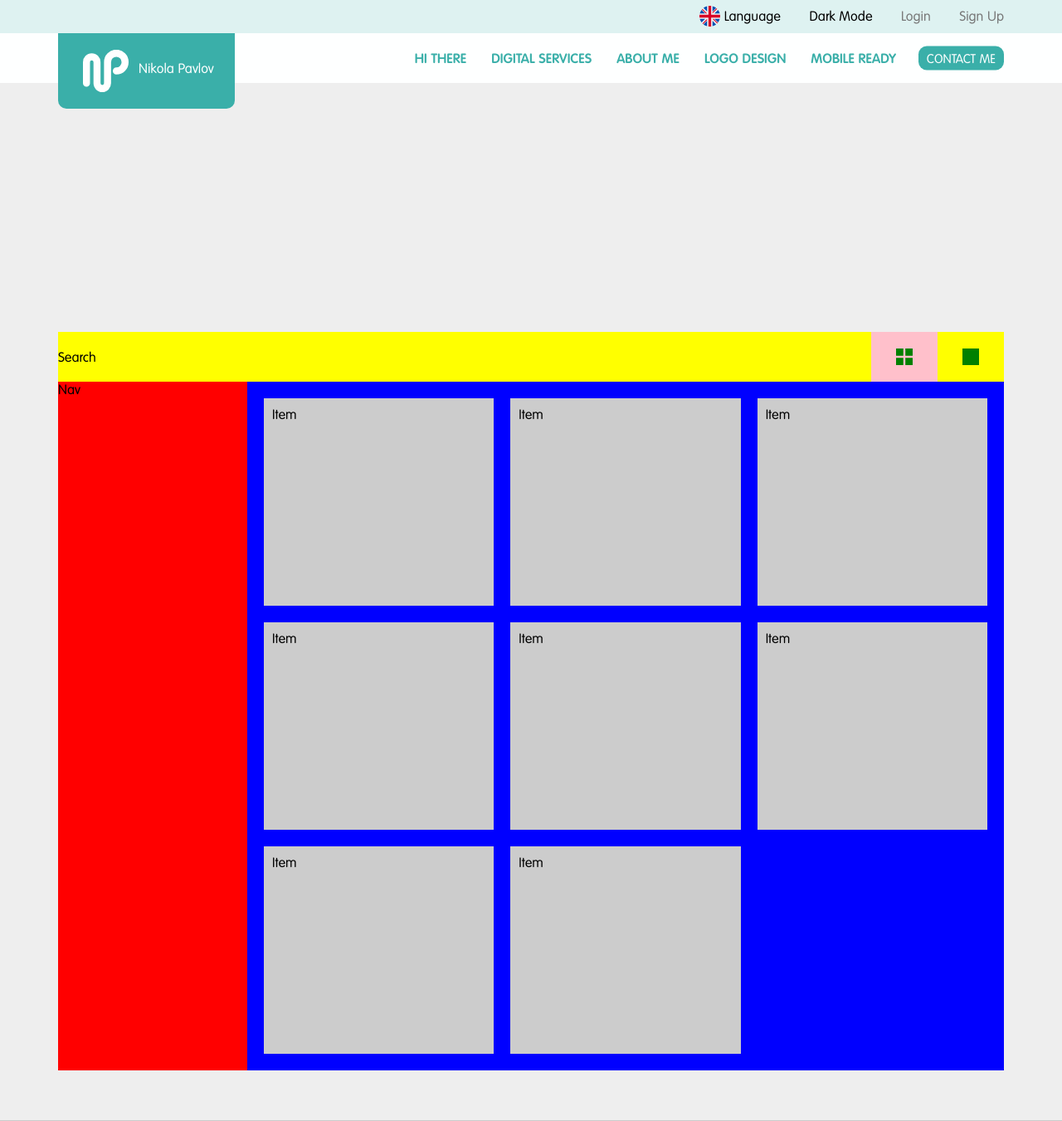
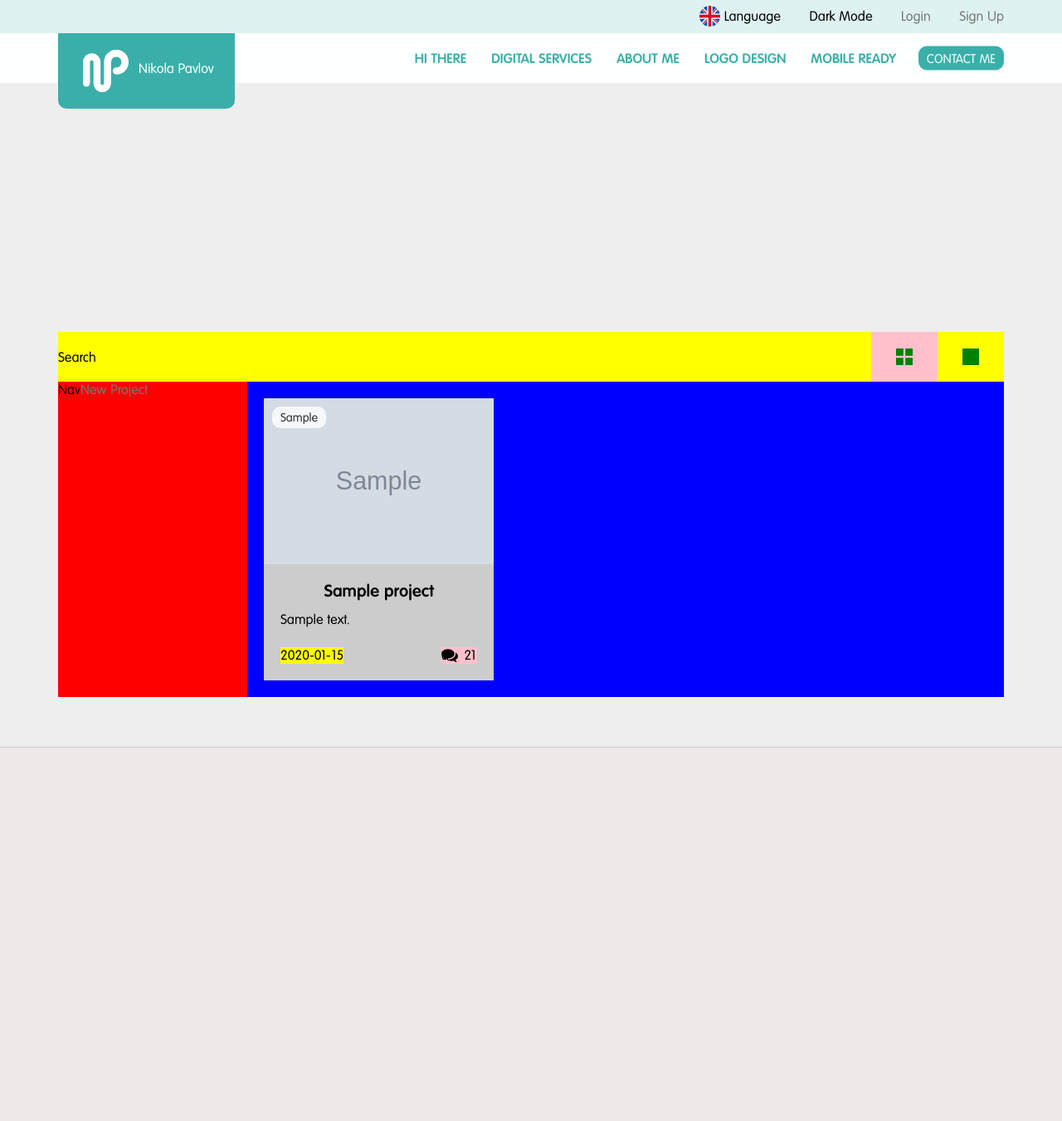
Before and after one commit to nikola-pavlov/nikola-web, a Node server app: page /portfolio in a window 1280 px wide. Shown: the whole page at 83% size. After the commit the page ends 901 px from the top, so only its background shows below. Run offline with Node 20, Linux system fonts and the light colour scheme; tables that the repository leaves empty hold one stand-in row (values such as "Sample post"); grey boxes marked "Sample" are stand-in pictures; some libraries are stand-ins or nearby versions; grey boxes are pictures that could not be loaded.

Commit message:
working on portfolio page

```diff
--- a/app.js
+++ b/app.js
@@ -5,20 +5,23 @@ var express 			= require("express"),
 passport			= require("passport"),
 LocalStrategy 		= require("passport-local"),
 Message 			= require("./models/message"),
-	User				= require("./models/user")
+User				= require("./models/user"),
+Project				= require("./models/project")
 
 mongoose.connect("mongodb://localhost/portfolio_web");
 
-// Message.create({
-// 	message: "Starting data for testing",
-// 	name: "Mile Panika",
-// 	email: "mile@panika.com"
-// }, function(err, message) {
+// Project.create({
+// 	name: "Starting data for testing",
+// 	description: "Mile Panika",
+// 	category: "mile@panika.com",
+// 	date: "17/09/2019",
+// 	image: "Image"
+// }, function(err, project) {
 // 	if(err) {
 // 		console.log(err);
 // 	} else {
 // 		console.log("NEWLY CREATED MESSAGE");
-// 		console.log(message)
+// 		console.log(project)
 // 	}
 // });
 
@@ -63,10 +66,6 @@ app.get("/about-me", function(req, res){
 
 app.get("/cv", function(req, res){
 	res.render("portfolio/cv");
-});
-
-app.get("/portfolio", function(req, res){
-	res.render("portfolio/portfolio");
 });
 
 app.get("/inbox", isLoggedIn, function(req, res){
@@ -160,6 +159,52 @@ function checkPassword(req, res, next){
 	res.redirect("/login");
 }
 
+// portfolio routes
+
+// var projects = [
+// 	{name: "Travel Flyer", image: "https://pixabay.com/get/5ee4dc4b4857b108f5d084609620367d1c3ed9e04e50744f7d2878dd904cc2_340.jpg", description: "Lorem ipsum dolor sit amet, consectetur adipisicing elit. nobis cumque molestias."},
+// 	{name: "Book Branding", image: "https://pixabay.com/get/55e2d2464f5ba814f6da8c7dda793f7f1636dfe2564c704c73277cd79e4ac45f_340.jpg", description: "Reprehenderit architecto odit consequuntur voluptas earum nulla magni nostrum. Hic ducimus, in ipsum."},
+// 	{name: "Catalogue Design", image: "https://pixabay.com/get/54e3d7464c50ab14f6da8c7dda793f7f1636dfe2564c704c73277cd79e4ac45f_340.jpg", description: "Vero facere, ullam blanditiis nostrum quod, autem atque incidunt animi nobis..."},
+// 	{name: "Amazing Webpage", image: "https://pixabay.com/get/54e0d54b4c56b108f5d084609620367d1c3ed9e04e50744f7d2878dd904cc2_340.jpg", description: "Itaque provident tenetur delectus consequatur quod maxime, perspiciatis quaerat doloremque culpa?"}
+
+// 	];
+
+app.get("/portfolio", function(req, res){
+	// Get all projects from DB
+	Project.find({}, function(err, allProjects) {
+		if(err) {
+			console.log(err);
+		} else {
+			res.render("portfolio/portfolio", {projects:allProjects});
+		}
+	});
+});
+
+app.post("/portfolio", function(req, res) {
+
+	//get data from form and add to projects array
+	var name = req.body.name;
+	var image = req.body.image;
+	var description = req.body.description;
+	var category = req.body.category;
+	var date = req.body.date;
+	var newProject = {name: name, image: image, description: description, category: category, date: date};
+
+	// Create a new project and save to DB
+	Project.create(newProject, function(err, newlyCreated) {
+		if(err) {
+			console.log(err);
+		} else {
+			//redirect back to portfolio page
+			res.redirect("/portfolio");
+		}
+	});
+});
+
+app.get("/portfolio/new", function(req, res) {
+	res.render("portfolio/new-project.ejs");
+});
+
 app.listen(80, "192.168.0.20", function(){
 	console.log("Server started...");
 });
--- a/package.json
+++ b/package.json
@@ -4,6 +4,7 @@
   "description": "Nikola Pavlov personal web page and portfolio.",
   "main": "app.js",
   "dependencies": {
+    "body-parser": "^1.19.0",
     "ejs": "^2.6.1",
     "express": "^4.16.4",
     "express-session": "^1.16.2",
--- a/views/portfolio/portfolio.ejs
+++ b/views/portfolio/portfolio.ejs
@@ -16,17 +16,25 @@
 				</div>
 			</header>
 			<div class="portfolio__content">
-				<nav class="portfolio__nav">Nav</nav>
+				<nav class="portfolio__nav">Nav<a href="/portfolio/new">New Project</a></nav>
 				<div class="portfolio__main">
 					<ul class="portfolio__main__group">
-						<li class="portfolio__item">Item</li>
-						<li class="portfolio__item">Item</li>
-						<li class="portfolio__item">Item</li>
-						<li class="portfolio__item">Item</li>
-						<li class="portfolio__item">Item</li>
-						<li class="portfolio__item">Item</li>
-						<li class="portfolio__item">Item</li>
-						<li class="portfolio__item">Item</li>
+						<% projects.forEach(function(project){ %>
+						<li class="portfolio__item">
+							<div class="portfolio__item__category"><%= project.category %></div>
+							<div class="portfolio__item__image">
+								<img src="<%= project.image %>" alt="test">
+							</div>
+							<div class="portfolio__item__info">
+								<div class="portfolio__item__title"><%= project.name %> </div>
+								<div class="portfolio__item__description"><%= project.description %> </div>
+							</div>
+							<div class="portfolio__item__footer">
+								<div class="portfolio__item__date"><%= project.date %></div>
+								<div class="portfolio__item__comments"><span>a</span>21</div>
+							</div>
+						</li>
+						<%  }); %>
 						<li class="portfolio__item"></li>
 						<li class="portfolio__item"></li>
 					</ul>
```
Also changed, not shown: models/project.js (added, +13 -0 lines), views/portfolio/new-project.ejs (added, +12 -0 lines), public/assets/images/comment.svg, public/assets/images/comment1.svg (added), public/assets/images/more.svg (added), public/assets/styles/css/style.css, public/assets/styles/scss/pages/_portfolio.scss, 1 other file. Lines whose indentation alone changed are shown as unchanged.
